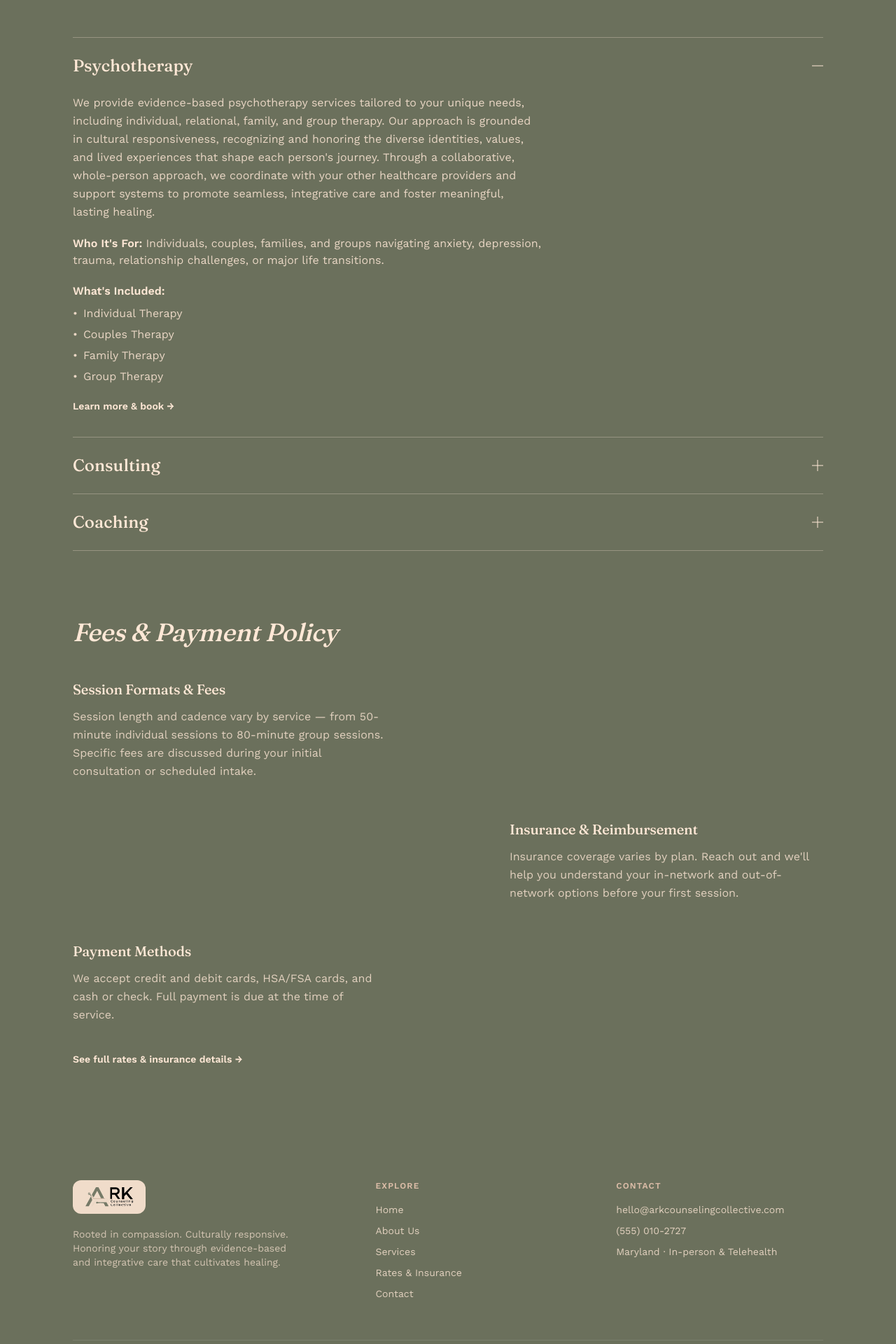
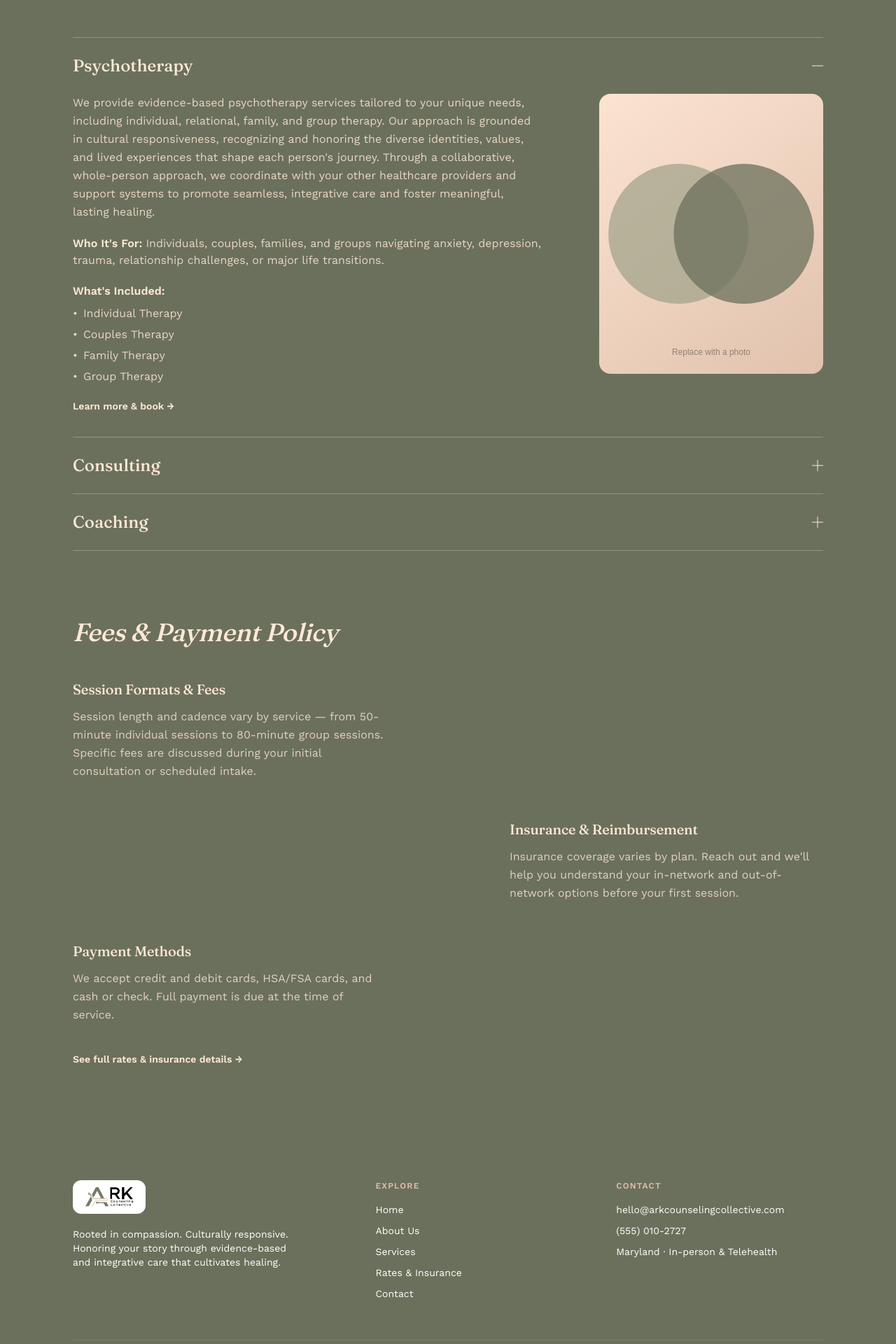
Before and after one commit to Judeyaw1/therapy, a Next.js app: page /services in a window 1280 px wide. Shown: the part 260-2180 px from the top of the page at 70% size. Built offline with nearby package versions, Linux system fonts and the light colour scheme.

Commit message:
Polish about, services accordion, and footer styling
- Justify the About intro heading edge to edge
- Add a bigger per-service image next to the services accordion content
- Fix footer contrast: solid white plate behind the logo, white body/nav/contact text

```diff
--- a/src/app/about/page.tsx
+++ b/src/app/about/page.tsx
@@ -15,7 +15,7 @@ export default function AboutPage() {
       <section className="border-b border-ark-deep/10 bg-ark-cream/40 py-20">
         <Container>
           <p className="text-sm font-semibold tracking-widest text-ark-olive uppercase">About Us</p>
-          <h1 className="mt-3 max-w-2xl font-display text-4xl font-medium text-ark-deep sm:text-5xl">
+          <h1 className="mt-3 text-justify font-display text-4xl font-medium text-ark-deep sm:text-5xl">
             {about.intro}
           </h1>
         </Container>
--- a/src/app/services/page.tsx
+++ b/src/app/services/page.tsx
@@ -18,7 +18,7 @@ export default function ServicesPage() {
         <p className="mt-4 text-ark-cream/80">{servicesHero.intro}</p>
       </Container>
 
-      <Container className="mt-14 max-w-3xl">
+      <Container className="mt-14 max-w-5xl">
         <ServicesAccordion entries={serviceAccordion} />
       </Container>
 
--- a/src/components/Footer.tsx
+++ b/src/components/Footer.tsx
@@ -9,10 +9,10 @@ export function Footer() {
       <div className="mx-auto max-w-6xl px-6 py-16 lg:px-10">
         <div className="grid gap-12 md:grid-cols-[1.3fr_1fr_1fr]">
           <div>
-            <div className="inline-block rounded-xl bg-ark-cream/90 px-4 py-2">
+            <div className="inline-block rounded-xl bg-white px-4 py-2">
               <Image src={arkLogo} alt={businessName} className="h-8 w-auto" />
             </div>
-            <p className="mt-3 max-w-xs text-sm text-ark-cream/70">
+            <p className="mt-3 max-w-xs text-sm text-white">
               Rooted in compassion. Culturally responsive. Honoring your story through evidence-based and
               integrative care that cultivates healing.
             </p>
@@ -23,7 +23,7 @@ export function Footer() {
             <ul className="mt-4 space-y-2.5 text-sm">
               {nav.map((item) => (
                 <li key={item.href}>
-                  <Link href={item.href} className="text-ark-cream/80 transition-colors hover:text-white">
+                  <Link href={item.href} className="text-white transition-colors hover:text-ark-tan">
                     {item.label}
                   </Link>
                 </li>
@@ -33,7 +33,7 @@ export function Footer() {
 
           <div>
             <p className="text-xs font-semibold tracking-widest text-ark-tan uppercase">Contact</p>
-            <ul className="mt-4 space-y-2.5 text-sm text-ark-cream/80">
+            <ul className="mt-4 space-y-2.5 text-sm text-white">
               <li>{contactInfo.email}</li>
               <li>{contactInfo.phone}</li>
               <li>{contactInfo.location}</li>
--- a/src/components/ServicesAccordion.tsx
+++ b/src/components/ServicesAccordion.tsx
@@ -1,7 +1,8 @@
 "use client";
 
+import Image from "next/image";
+import Link from "next/link";
 import { useState } from "react";
-import Link from "next/link";
 import type { ServiceAccordionEntry } from "@/lib/content";
 
 export function ServicesAccordion({ entries }: { entries: ServiceAccordionEntry[] }) {
@@ -35,7 +36,8 @@ export function ServicesAccordion({ entries }: { entries: ServiceAccordionEntry[
               style={{ gridTemplateRows: isOpen ? "1fr" : "0fr" }}
             >
               <div className="overflow-hidden">
-                <div className="max-w-2xl pb-8 text-ark-cream/85">
+                <div className="grid gap-8 pb-8 sm:grid-cols-[1fr_auto]">
+                  <div className="max-w-2xl text-ark-cream/85">
                     <p className="leading-relaxed">{entry.intro}</p>
 
                     <p className="mt-5">
@@ -60,6 +62,11 @@ export function ServicesAccordion({ entries }: { entries: ServiceAccordionEntry[
                       Learn more &amp; book &rarr;
                     </Link>
                   </div>
+
+                  <div className="relative aspect-4/5 w-full flex-none overflow-hidden rounded-2xl sm:w-80">
+                    <Image src={entry.image} alt="" fill sizes="320px" className="object-cover" />
+                  </div>
+                </div>
               </div>
             </div>
           </div>
--- a/src/lib/content.ts
+++ b/src/lib/content.ts
@@ -202,6 +202,7 @@ export type ServiceAccordionEntry = {
   intro: string;
   whoItsFor: string;
   includes: string[];
+  image: string;
 };
 
 export const serviceAccordion: ServiceAccordionEntry[] = [
@@ -212,6 +213,7 @@ export const serviceAccordion: ServiceAccordionEntry[] = [
     whoItsFor:
       "Individuals, couples, families, and groups navigating anxiety, depression, trauma, relationship challenges, or major life transitions.",
     includes: serviceCategories.find((category) => category.id === "psychotherapy")!.items.map((item) => item.title),
+    image: serviceCategories.find((category) => category.id === "psychotherapy")!.image,
   },
   {
     id: "consultation",
@@ -219,6 +221,7 @@ export const serviceAccordion: ServiceAccordionEntry[] = [
     intro: homeServices.find((service) => service.id === "consultation")!.body,
     whoItsFor: "Providers, organizations, and teams looking to build more culturally responsive, sustainable systems of care.",
     includes: serviceCategories.find((category) => category.id === "consultation")!.items.map((item) => item.title),
+    image: serviceCategories.find((category) => category.id === "consultation")!.image,
   },
   {
     id: "coaching",
@@ -227,6 +230,7 @@ export const serviceAccordion: ServiceAccordionEntry[] = [
     whoItsFor:
       "Individuals and professionals seeking a future-focused space to clarify goals, navigate transitions, and build confidence. Coaching is not a substitute for psychotherapy or mental health treatment.",
     includes: serviceCategories.find((category) => category.id === "coaching")!.items.map((item) => item.title),
+    image: serviceCategories.find((category) => category.id === "coaching")!.image,
   },
 ];
 
```
Lines whose indentation alone changed are shown as unchanged.
